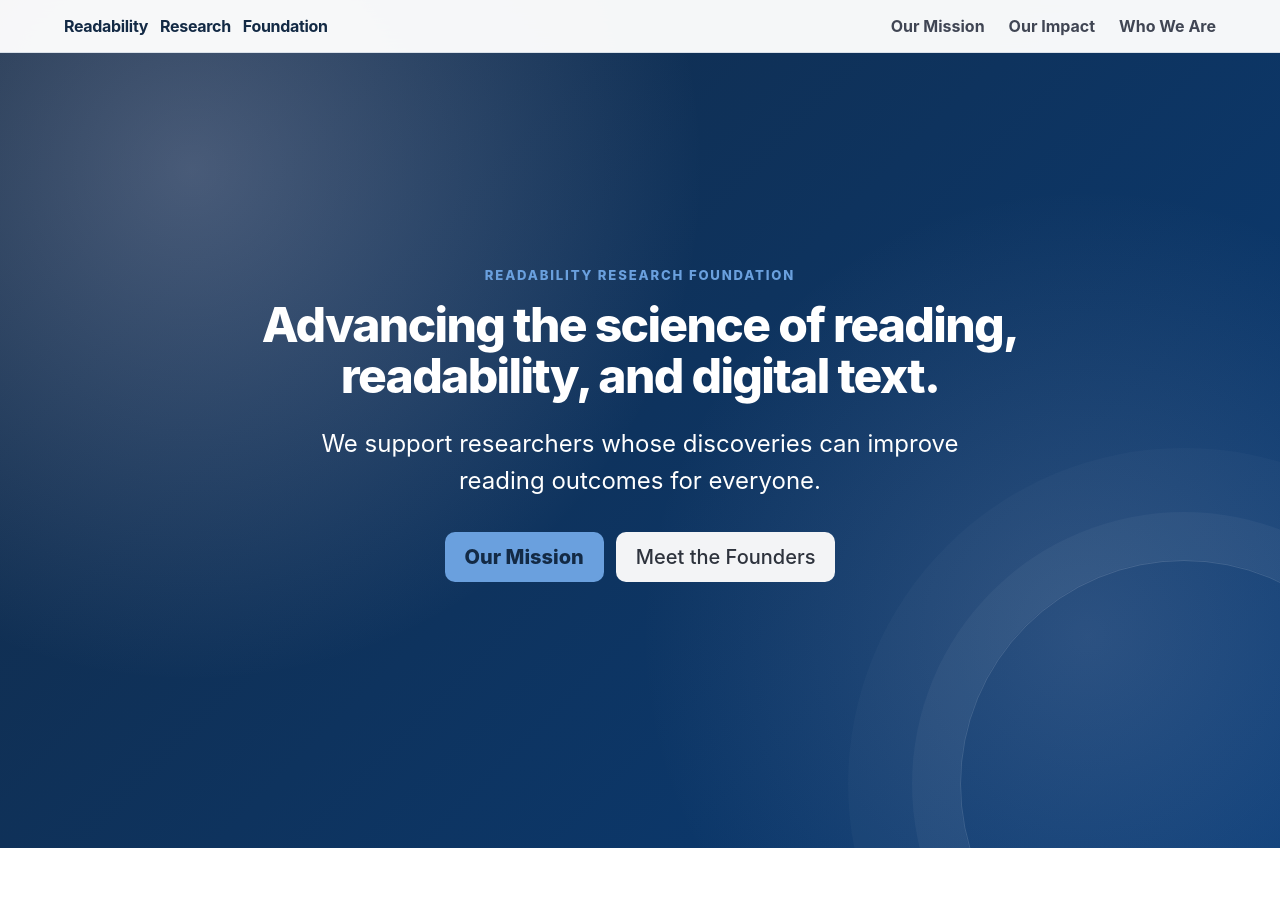
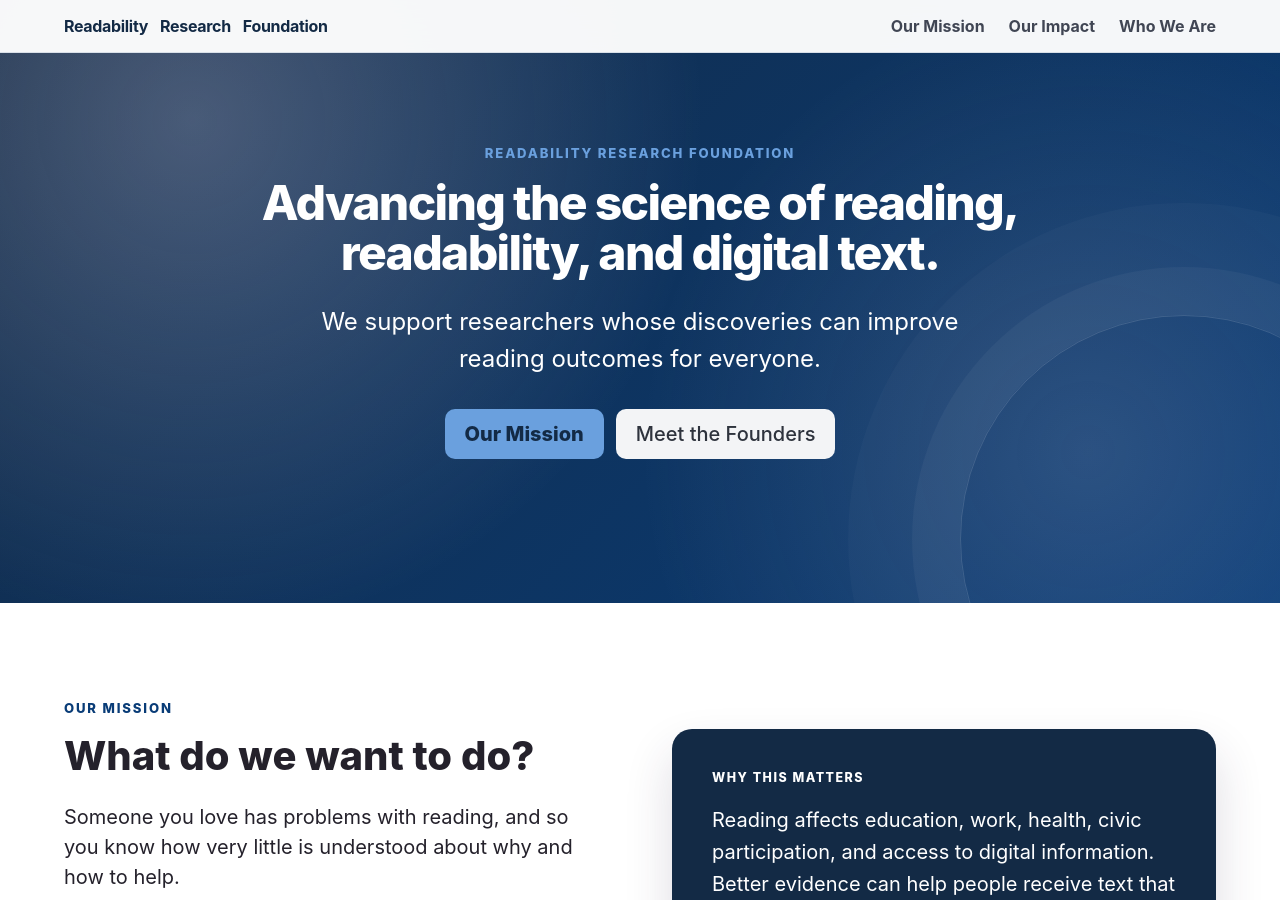
Before and after one commit to Readability-Research-Foundation/web, a Jekyll site: the page built from index.md, in a window 1280 px wide and 900 px high. Built offline with Jekyll 4.4.1, drawn with Linux system fonts in a browser that asks for light colours.

Commit message:
shrink hero

```diff
--- a/index.md
+++ b/index.md
@@ -37,7 +37,7 @@ description: The Readability Research Foundation advances the science of reading
   </div>
 </nav>
 
-<header id="home" class="hero is-fullheight-with-navbar rrf-hero">
+<header id="home" class="hero is-medium rrf-hero">
   <div class="hero-body">
     <div class="container has-text-centered">
       <div class="hero-copy">
```
